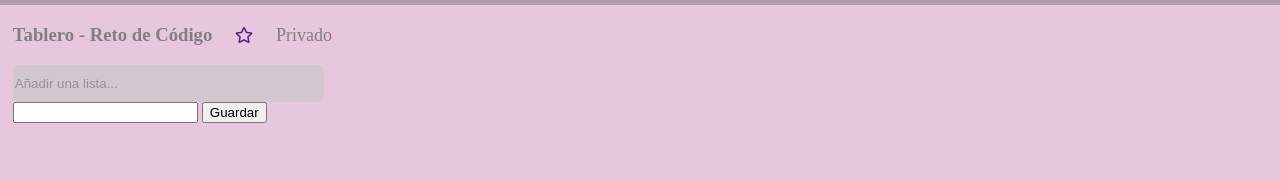
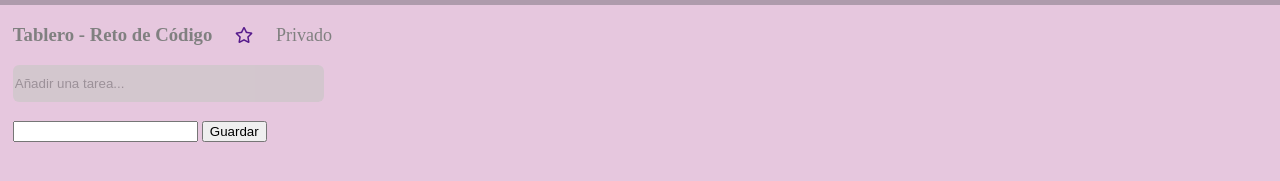
Before and after one commit to Zetnavrek/trello, a plain HTML site: page index.html in a window 1280 px wide. Both pictures are taken after a click on the button "Guardar". Shown: the part 51-232 px from the top of the page. Drawn offline with Linux system fonts and the light colour scheme.

Commit message:
Ligeros cambios de explicacion y comentarios dentro del codigo

```diff
--- a/index.html
+++ b/index.html
@@ -38,10 +38,10 @@
 
 
         <div class = "beginning">
-            <input type="text" name="" id="list" placeholder="Añadir una lista...">
+                <input type="text" name="" id="list" placeholder="Añadir una tarea...">
             <div class="tasks">
-
-                <form id="title-list">
+                    <h3 id="tasks-title"></h3>
+                    <form id="title-list">
                         <div id="first-homework">
                         </div>
                         <div id="container">
@@ -52,12 +52,13 @@
 
                 </form>
             </div>
-            <form >
-                        <div<h3 id="tasks-title"></h3>
-                        <input type="text" name="" id="get-value" place holder= "Anadir una lista...">
-                        <button type="button" id = "save-list">Guardar</button>
-
-                </form>
+            <div>
+                    <form >
+                            <h3 id="tasks-title"></h3>
+                            <input type="text" name="" id="get-value" place holder= "Anadir una lista...">
+                            <button type="button" id = "save-list">Guardar</button>
+                    </form>
+                </div>
 
 
     </section>
--- a/js/app.js
+++ b/js/app.js
@@ -1,27 +1,25 @@
 // Version 0.1
 //Se crea un evento para que aparezca el text area, y desaparezca el primer input.
-
 var transform = document.getElementById ("list");
 transform.addEventListener('click', function(){
     var lista1 = document.getElementById("title-list");
     lista1.style.display= "block";
     transform.style.display="none";
-
 });
 
 
 //Version 3.0 - 4.0 - 5.0
 var newTaskButton = document.getElementById("save-task");
 newTaskButton.addEventListener('click', function(){
-    var TaskContent = document.getElementById("taskContent");
-    var content = TaskContent.value; //Se guarda valor del input en la variable.
-    var newParagraph = document.createElement("p");
+    var TaskContent=document.getElementById("taskContent");
+    var content=TaskContent.value; //Se guarda valor del input en la variable.
+    var newParagraph=document.createElement("p");
     var textNewContent = document.createTextNode(content);
     newParagraph.appendChild(textNewContent);
     document.getElementById("container").appendChild(newParagraph);  //Se inserta el "p" creado dentro del div contenedor, y se muestra en pantalla.
     TaskContent.focus(); // Se inserta focus en el textarea.
 });
-
+//Intento version 2.0
     var saveListButton=document.getElementById("save-list");//Creando el evento para el boton que le pone el nombre al titulo y lo mustra. Ocultar el formulario.
     saveListButton.addEventListener('click', function(){
     var saveValue=document.getElementById("get-value");
@@ -31,5 +29,5 @@ newTaskButton.addEventListener('click', function(){
     var tasksTitle=document.getElementById("tasks-title");
     tasksTitle.appendChild(contentValue);
     // father.appendChild(tasksTitle);
-    tasksTitle.insertBefore(tasksTitle, saveValue );
+    tasksTitle.insertBefore(tasksTitle, "save-list");
     });
```
